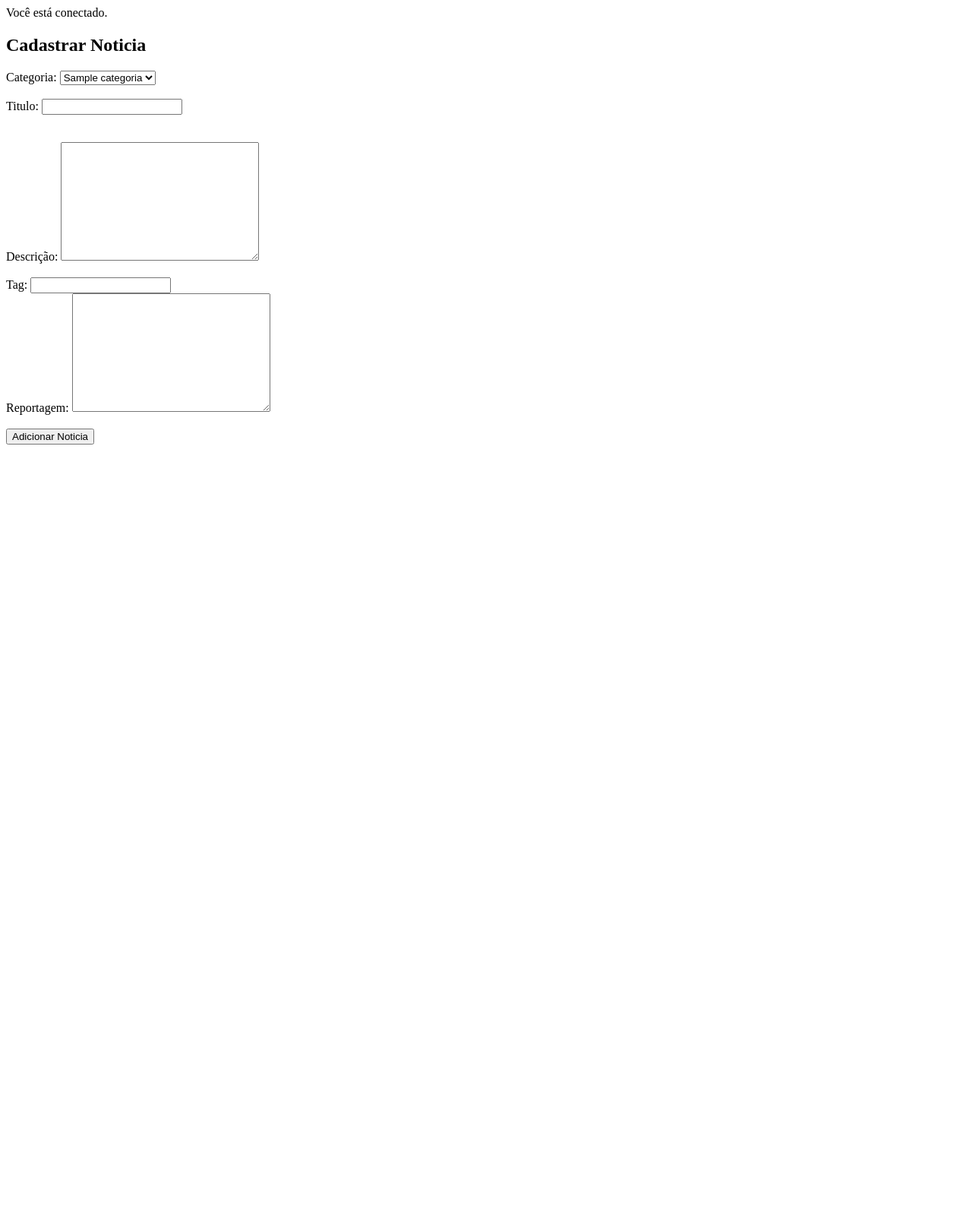
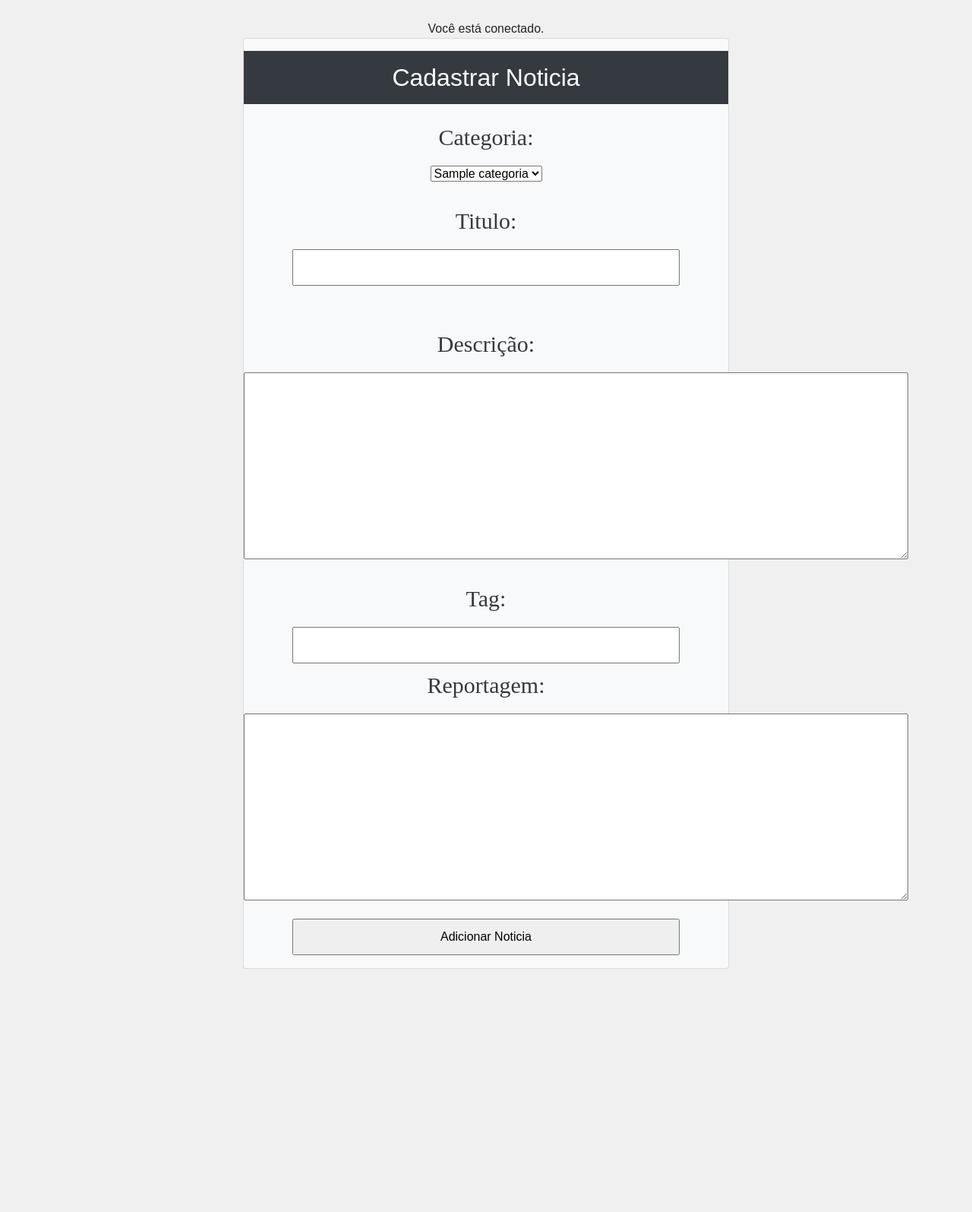
Before and after one commit to alanvaller13/SENAC-ProjetoIntegrador, a PHP site: page /Noticias/cadastroNoticia.php in a window 1280 px wide. Shown: the whole page at 76% size. Before the commit the page ends 800 px from the top, so only its background shows below. Run offline with PHP 8.4, Linux system fonts and the light colour scheme; tables that the repository leaves empty or names only in its code hold one stand-in row (values such as "Sample post").

Commit message:
att de style cadastro noticia

```diff
--- a/Noticias/cadastroNoticia.php
+++ b/Noticias/cadastroNoticia.php
@@ -30,9 +30,43 @@
 <!DOCTYPE html>
 <html lang="pt-br">
 <head>
+<link rel="stylesheet" href="https://cdn.jsdelivr.net/npm/bootstrap@4.6.2/dist/css/bootstrap.min.css">
+
+    <style>
+
+        body{
+            font-family: 'Arial', sans-serif;
+            margin: 0px;
+            padding: 2% 25% 25% 25%;
+            background-color: #f0f0f0;
+            text-align:center;
+            border-radius:50px;
+
+
+
+        }
+        label{
+            display: block;
+            margin-bottom: 10px;
+            padding: 5px;
+            text-align:center;
+            font-family:comic;
+            font-size: 30px;
+        }
+        input{
+            width: 80%;
+            padding: 10px;
+            margin-bottom: 1px;
+            box-sizing: border-box;
+            text-align:center;
+
+        }
+
+    </style>
 </head>
   <body>
-    <h2>Cadastrar Noticia</h2>
+    <div class="card bg-light text-dark">
+    <h2 class="container p-3 my-3 bg-dark text-white">Cadastrar Noticia</h2>
         <form action="#" method="post">
 
         <label for="">Categoria:</label>
@@ -51,13 +85,13 @@
             <input type="text" id="titulo" name="titulo" required><br><br>
             <br>
             <label for="descricao">Descrição: </label>
-            <textarea name="descricao" id="descricao" cols="30" rows="10"></textarea required><br>
+            <textarea name="descricao" id="descricao" cols="92" rows="10"></textarea required><br>
             <br>
             <label for="tag">Tag: </label>
             <input type="text" name="tag" id="tag" required>
             <br>
             <label for="reportagem">Reportagem: </label>
-            <textarea name="reportagem" id="reportagem" cols="30" rows="10"></textarea required><br>
+            <textarea name="reportagem" id="reportagem" cols="92" rows="10"></textarea required><br>
             <br>
 
 
@@ -65,5 +99,6 @@
             <input type="submit" value="Adicionar Noticia">
 
         </form>
+        </div>
   </body>
 </html>
```
